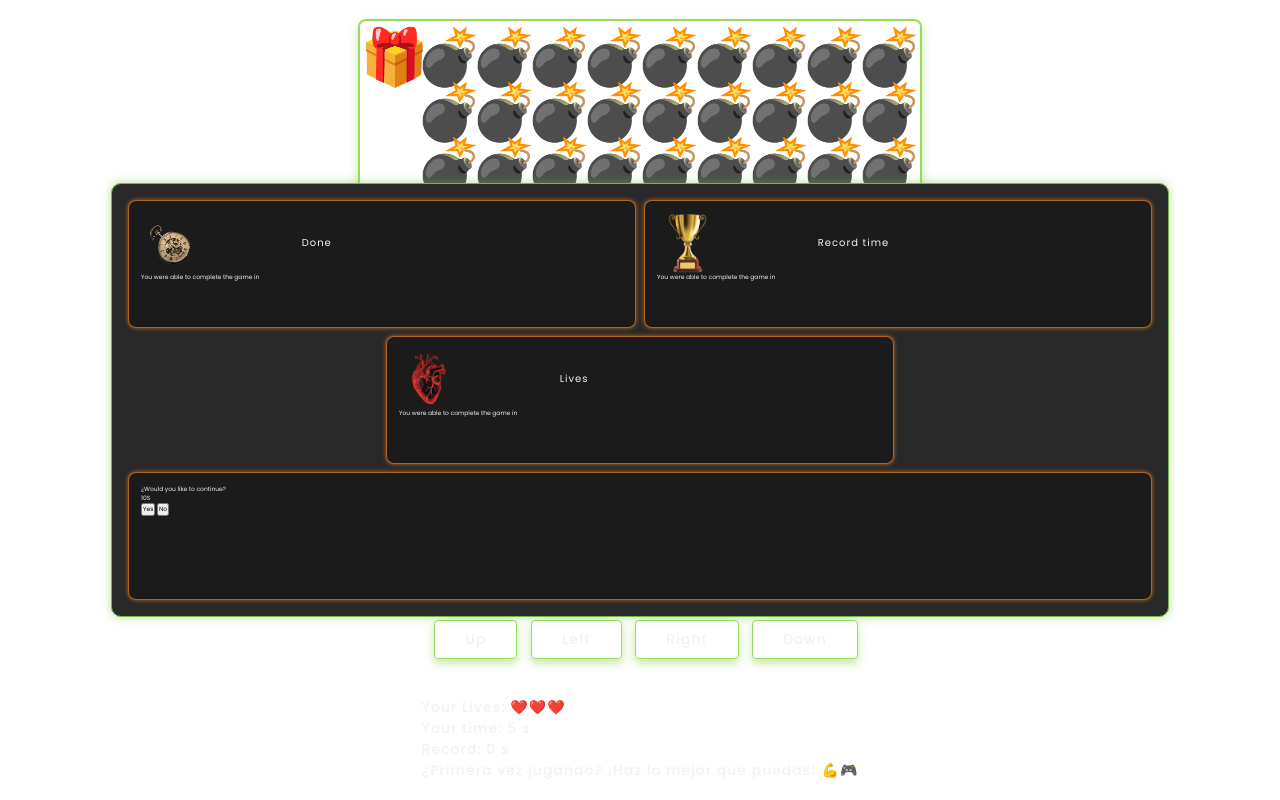
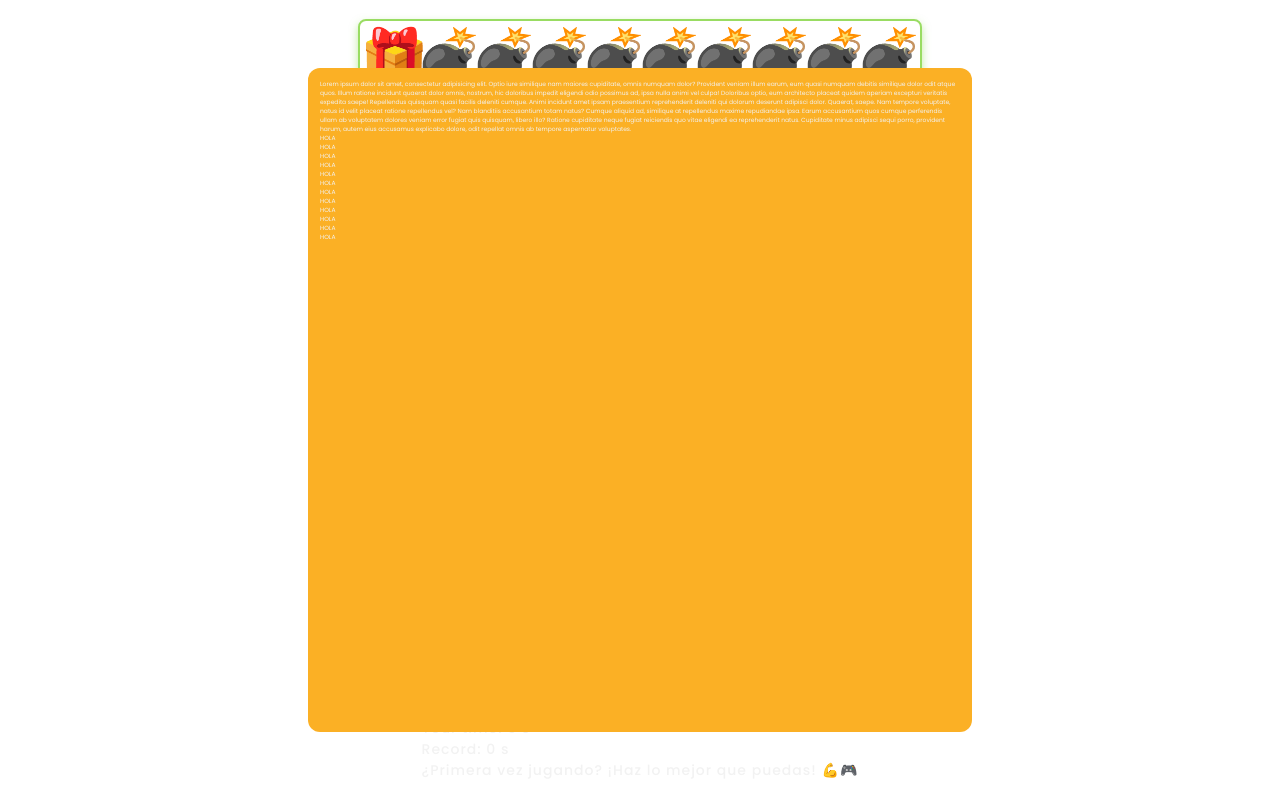
Before and after one commit to jhoxar/Buscaminas, a plain HTML site: page Buscaminas/index.html in a window 1280 px wide. Drawn offline with Linux system fonts and the light colour scheme.

Commit message:
Adjust resume container size

```diff
--- a/Buscaminas/index.html
+++ b/Buscaminas/index.html
@@ -33,56 +33,33 @@
 
         </div>
 
-        <section class="resume">
+        <div class="resume">
+            <p>Lorem ipsum dolor sit amet, consectetur adipisicing elit. Optio iure similique nam maiores cupiditate, omnis numquam dolor? Provident veniam illum earum, eum quasi numquam debitis similique dolor odit atque quos.
+            Illum ratione incidunt quaerat dolor omnis, nostrum, hic doloribus impedit eligendi odio possimus ad, ipsa nulla animi vel culpa! Doloribus optio, eum architecto placeat quidem aperiam excepturi veritatis expedita saepe!
+            Repellendus quisquam quasi facilis deleniti cumque. Animi incidunt amet ipsam praesentium reprehenderit deleniti qui dolorum deserunt adipisci dolor. Quaerat, saepe. Nam tempore voluptate, natus id velit placeat ratione repellendus vel?
+            Nam blanditiis accusantium totam natus? Cumque aliquid ad, similique at repellendus maxime repudiandae ipsa. Earum accusantium quos cumque perferendis ullam ab voluptatem dolores veniam error fugiat quis quisquam, libero illo?
+            Ratione cupiditate neque fugiat reiciendis quo vitae eligendi ea reprehenderit natus. Cupiditate minus adipisci sequi porro, provident harum, autem eius accusamus explicabo dolore, odit repellat omnis ab tempore aspernatur voluptates.</p>
 
-            <article id="time--player">
-                <div class="time--player__hero">
-                    <span class="resume--img time--player__img"></span>
-                    <p class="resume__text">Done</p>
-                </div>
+            <p>HOLA</p>
+            <p>HOLA</p>
+            <p>HOLA</p>
+            <p>HOLA</p>
+            <p>HOLA</p>
+            <p>HOLA</p>
+            <p>HOLA</p>
+            <p>HOLA</p>
+            <p>HOLA</p>
+            <p>HOLA</p>
+            <p>HOLA</p>
+            <p>HOLA</p>
+        </div>
 
-                <div class="time--player__text">
-                    <p>You were able to complete the game in <span id="game__time"></span></p>
-                </div>
 
-            </article>
-
-            <article id="record--time">
-                <div class="record--time__hero">
-                    <span class="resume--img record--time__img"></span>
-                    <p class="resume__text">Record time</p>
-                </div>
-
-                <div class="record--time__text">
-                    <p>You were able to complete the game in <span id="game__time"></span></p>
-                </div>
-            </article>
-
-            <article id="lives--player">
-                <div class="lives--player__hero">
-                    <span class="resume--img lives--player__img"></span>
-                    <p class="resume__text">Lives</p>
-                </div>
-
-                <div class="lives--player__text">
-                    <p>You were able to complete the game in <span id="game__time"></span></p>
-                </div>
-            </article>
-
-            <article id="restart--game">
-                <p>¿Would you like to continue?</p>
-                <span id="timer--continue">10S</span>
-                <div class="restart--btn">
-                   <button>Yes</button>
-                    <button>No</button>
-                </div>
-
-            </article>
-        </section>
     </div>
 
 </body>
 
 <script src="./maps.js"></script>
 <script src="./game.js"></script>
+<script src="./resume.js"></script>
 </html>
--- /dev/null
+++ b/Buscaminas/resume.js
@@ -0,0 +1,24 @@
+
+const resume = d.querySelector('.resume')
+let resumeSize;
+
+console.log(resumeSize)
+
+
+window.addEventListener('load', setResumeSize)
+window.addEventListener('resize', setResumeSize)
+
+
+
+function setResumeSize(){
+    if(window.innerWidth > window.innerHeight){
+        resumeSize = window.innerHeight * 0.8
+    }else{
+        resumeSize = window.innerWidth * 0.8
+    }
+
+
+
+    resume.style.width = resumeSize + 'px';
+    resume.style.height = resumeSize + 'px';
+}
--- a/Buscaminas/style.css
+++ b/Buscaminas/style.css
@@ -68,91 +68,23 @@ canvas{
 }
 
 .resume{
-    z-index: 2;
     position: absolute;
-    background-color: #292929;
-    border: 1px solid #75B93F;
-    box-shadow: 0 0 10px rgba(117, 185, 63, 0.5);
-    border-radius: 10px;
-    width: 80vw;
-    height: 50vh;
-    display: grid;
-    grid-template-columns: repeat(4,1fr);
-    grid-template-rows: repeat(3,1fr);
-    gap: 8px;
-    padding: 16px;
-
-}
-
-#time--player{
-    grid-column: 1 / 3;
-}
-
-
-#record--time{
-    grid-column: 3 / 5;
-
-}
-
-#lives--player{
-    grid-column: 2 / 4;
-    grid-row: 2 / 3;
-}
-
-#restart--game{
-    grid-column: 1 / 5;
-    grid-row: 3 / 4;
-
-}
-
-#time--player, #record--time,#lives--player,#restart--game{
-    background-color: #1B1B1B;
+    border: none;
+    box-shadow: none;
+    background-color: rgb(251, 176, 37);
+    border-radius: 12px;
     padding: 12px;
-    border-radius: 8px;
-    border: 1px solid rgba(216, 119, 29, 0.8);;
-    box-shadow: 0 0 4px rgba(216, 119, 29, 0.8);
-}
-
-.time--player__hero, .record--time__hero , .lives--player__hero{
-    display: grid;
-    grid-template-columns: 1fr 2fr;
-}
-
-.resume--img {
-    display: inline-block;
-    width: 60px;
-    height: 60px;
-    background-position: center;
-    background-repeat: no-repeat;
-    background-size: contain;
-}
-
-
-.resume__text{
-    align-self: center;
-    justify-self: start;
-    font-size: 1rem;
-    text-align: center;
-    line-height: 12px;
-    letter-spacing: 0.1rem;
-}
-.time--player__img{
-    background-image: url('./Assets/clockGame.png');
-
-}
-
-.record--time__img{
-    background-image: url('./Assets/recordCup.png');
-
-}
-
-.lives--player__img{
-    background-image: url('./Assets/heartGame.png');
 
 }
 
 
+
+
+
 @media(max-width:480px){
+
+
+
     .btns{
         display: grid;
         grid-template-columns: repeat(3,1fr);
```
